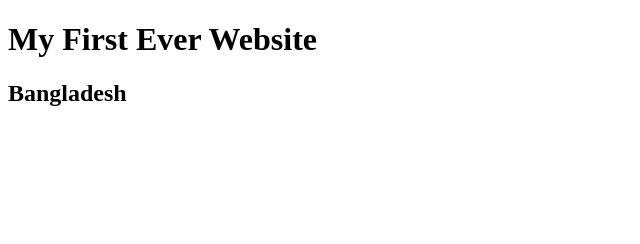
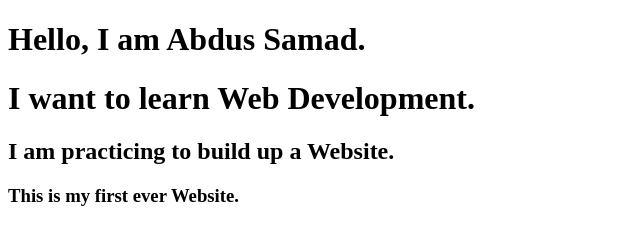
Before and after one commit to webtrickman/my-first-website, a plain HTML site: page index.html in a window 1280 px wide. Shown: the whole page, without its empty margins (0-640 px from the left). Drawn offline with Linux system fonts and the light colour scheme.

```diff
--- a/index.html
+++ b/index.html
@@ -3,10 +3,12 @@
 <head>
     <meta charset="UTF-8">
     <meta name="viewport" content="width=device-width, initial-scale=1.0">
-    <title>Document</title>
+    <title>webtrickman</title>
 </head>
 <body>
-    <h1>My First Ever Website</h1>
-    <h2>Bangladesh</h2>
+    <h1>Hello, I am Abdus Samad.</h1>
+    <h1>I want to learn Web Development.</h1>
+    <h2>I am practicing to build up a Website.</h2>
+    <h3>This is my first ever Website.</h3>
 </body>
 </html>
```
